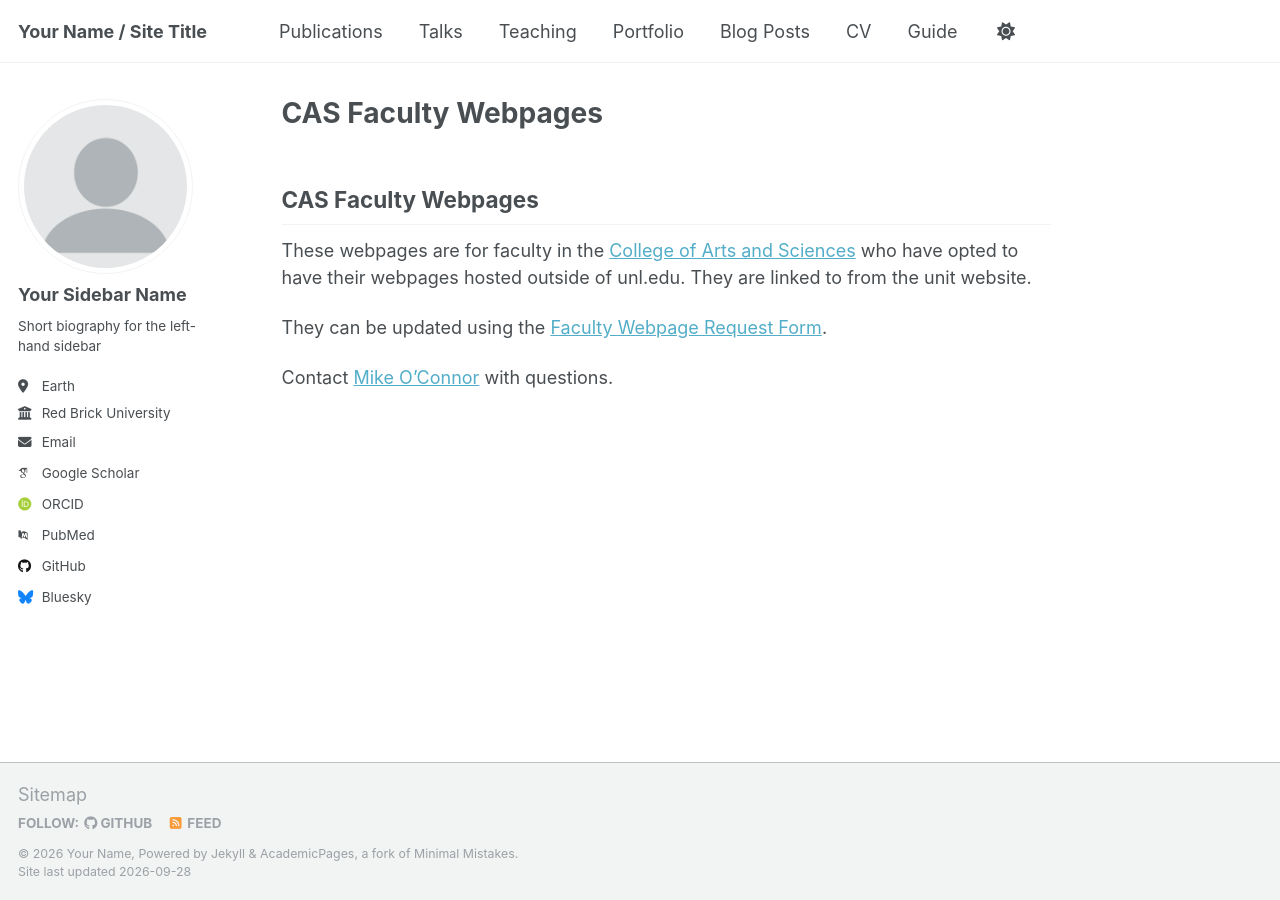
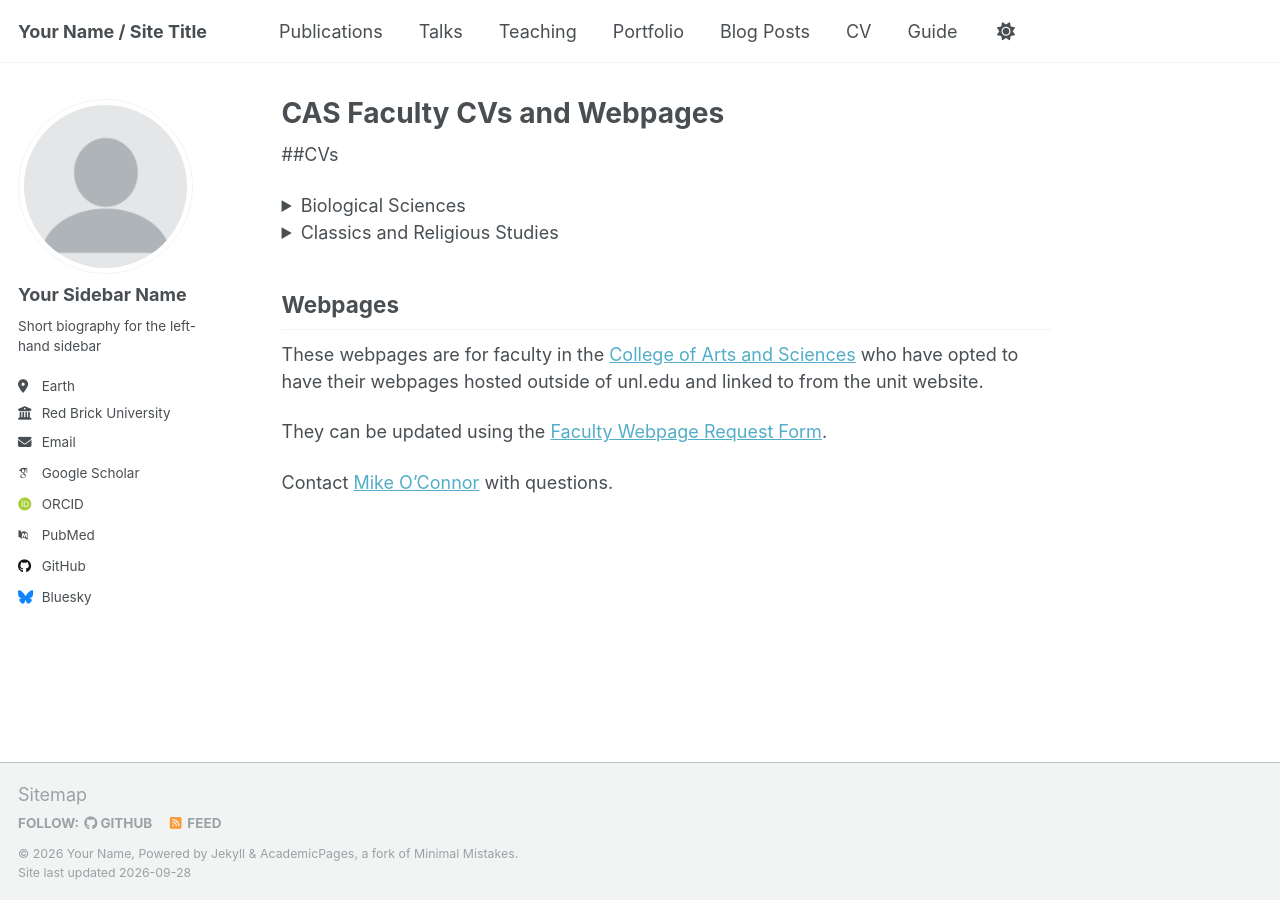
Before and after one commit to unlcas/cas-faculty, a Jekyll site: the page built from _pages/about.md, in a window 1280 px wide. Built offline with Jekyll 4.4.1, drawn with Linux system fonts in a browser that asks for light colours; some web fonts are replaced; a script that is not in the unit is left out.

Commit message:
Update about.md

```diff
--- a/_pages/about.md
+++ b/_pages/about.md
@@ -1,15 +1,24 @@
 ---
 permalink: /
-title: "CAS Faculty Webpages"
+title: "CAS Faculty CVs and Webpages"
 author_profile: true
 redirect_from:
   - /about/
   - /about.html
 ---
 
-## CAS Faculty Webpages
+##CVs
 
-These webpages are for faculty in the [College of Arts and Sciences](https://cas.unl.edu/) who have opted to have their webpages hosted outside of unl.edu. They are linked to from the unit website.
+<details><summary>Biological Sciences</summary>
+<ul><li>Peter Angeletti</li><li>Chad Brassil</li><li>Kati Brazeal</li></ul>
+</details>
+<details><summary>Classics and Religious Studies</summary>
+<ul><li>Jared Benton</li><li>Anne Duncan</li><li>Thomas Fraatz</li></ul>
+</details>
+
+## Webpages
+
+These webpages are for faculty in the [College of Arts and Sciences](https://cas.unl.edu/) who have opted to have their webpages hosted outside of unl.edu and linked to from the unit website.
 
 They can be updated using the [Faculty Webpage Request Form](https://cas.unl.edu/webform/faculty_webpage_request_form/).
 
```
